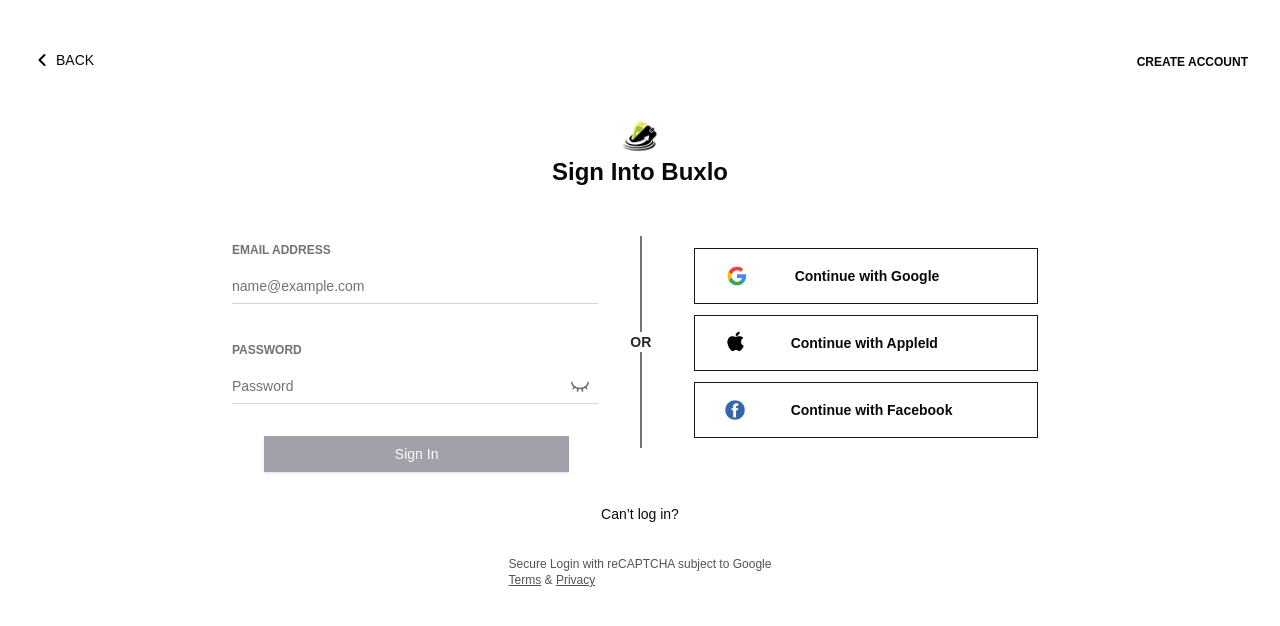
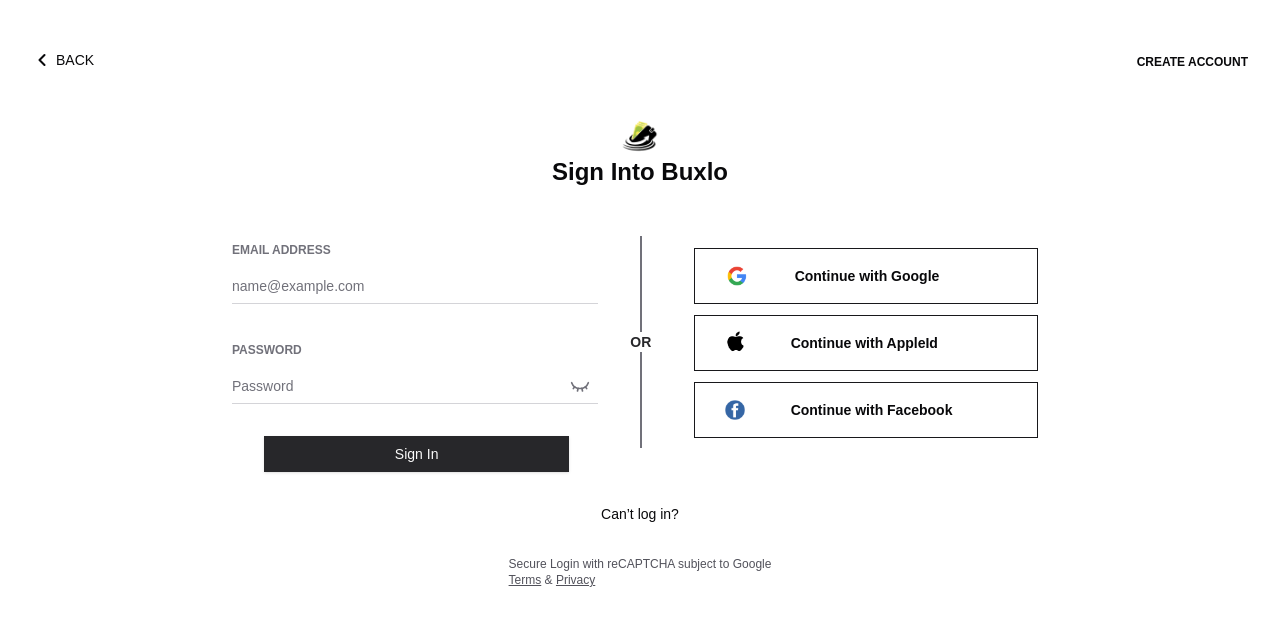
Before and after one commit to akhiln2003/Buxlo-Client, a React (Vite) app: page /signin in a window 1280 px wide. Shown: the top 626 px of the page. Built offline with nearby package versions, Linux system fonts and the light colour scheme; no server answers.

Commit message:
feat(ui): add loading animation to buttons in auth components
- Added loading animation to the submit button in .
- Enhanced button UI with loading state in .
- Implemented loading animation for action buttons in .

```diff
--- a/src/features/auth/user/components/SignInForm.tsx
+++ b/src/features/auth/user/components/SignInForm.tsx
@@ -16,13 +16,14 @@
 import { signInFormSchema } from "../zodeSchema/authSchema";
 import { useSignInMutation } from "@/services/apis/UserApis";
 import { IaxiosResponse } from "../@types/IaxiosResponse";
+import { Loader } from "lucide-react";
 
 
 export function SigninForm() {
   const [passwordVisibility, setPasswordVisibility] = useState<boolean>(false);
   const [isFormFilled, setIsFormFilled] = useState<boolean>(false);
 
-  const [ signIn ] = useSignInMutation();
+  const [ signIn , {isLoading} ] = useSignInMutation();
 
   // Zod Schema
   const form = useForm<z.infer<typeof signInFormSchema>>({
@@ -99,13 +100,15 @@
 
         {/* Submit Button */}
         <Button
-          type={isFormFilled ? "submit" : "button"}
-          className={`font-cabinet w-5/6 rounded-none mx-[2rem] transition-all duration-200 disabled:opacity-50 disabled:cursor-not-allowed ${!isFormFilled
+          type={isFormFilled  && !isLoading ? "submit" : "button"}
+          className={`font-cabinet w-5/6 rounded-none mx-[2rem] transition-all duration-200 disabled:opacity-50 disabled:cursor-not-allowed ${!isFormFilled && isLoading
               ? "cursor-not-allowed bg-zinc-400 hover:bg-zinc-400 dark:bg-zinc-800 dark:text-zinc-100 dark:hover:bg-zinc-800"
-              : "cursor-default bg-zinc-400 hover:bg-zinc-400 dark:bg-zinc-950 dark:text-zinc-100 dark:hover:bg-black"
+              : "cursor-default bg-zinc-800 hover:bg-zinc-900 dark:bg-zinc-950 dark:text-zinc-100 dark:hover:bg-black"
             }`}
         >
-          Sign In
+
+          { isLoading ? "Loading " : "Sign In"}
+          { isLoading && <Loader className="animate-spin"/> }
         </Button>
       </form>
     </Form>
--- a/src/features/auth/user/components/SignUpForm.tsx
+++ b/src/features/auth/user/components/SignUpForm.tsx
@@ -19,6 +19,7 @@
 import { errorTost } from "@/components/ui/tosastMessage";
 import { signUpFormSchema } from "../zodeSchema/authSchema";
 import { IaxiosResponse } from "../@types/IaxiosResponse";
+import { Loader } from "lucide-react";
 
 
 
@@ -29,7 +30,7 @@
   const [passwordVisibility, setPasswordVisibility] = useState<boolean>(false);
   const [isFormFilled, setIsFormFilled] = useState<boolean>(false);
 
-  const [signUp] = useSignUpMutation();
+  const [signUp,{ isLoading }] = useSignUpMutation();
 
   const navigate = useNavigate();
 
@@ -167,13 +168,14 @@
         {/* Submit Button */}
         <Button
           //  onClick={}
-          type={isFormFilled ? "submit" : "button"}
+          type={isFormFilled && !isLoading ? "submit" : "button"}
           className={`font-cabinet w-5/6 rounded-none mx-[2rem] transition-all duration-200 disabled:opacity-50 disabled:cursor-not-allowed ${!isFormFilled
             ? "cursor-not-allowed bg-zinc-400 hover:bg-zinc-400 dark:bg-zinc-800 dark:text-zinc-200 dark:hover:bg-zinc-800"
-            : "cursor-default bg-zinc-400 hover:bg-zinc-400 dark:bg-zinc-950 dark:text-zinc-200 dark:hover:bg-black"
+            : "cursor-default bg-zinc-900 hover:bg-zinc-950 dark:bg-zinc-950 dark:text-zinc-200 dark:hover:bg-black"
             }`}
         >
-          Sign In
+          { isLoading ? "Loading " : "Sign Up"}
+          { isLoading && <Loader className="animate-spin"/> }
         </Button>
 
       </form>
--- a/src/features/auth/user/pages/Otp.tsx
+++ b/src/features/auth/user/pages/Otp.tsx
@@ -1,6 +1,6 @@
 import { UserUrls } from "@/@types/urlEnums/UserUrls";
 import { Button } from "@/components/ui/button";
-import { ArrowLeft, ChevronLeft } from "lucide-react";
+import { ArrowLeft, ChevronLeft, Loader } from "lucide-react";
 import { Link, useLocation, useNavigate } from "react-router-dom";
 import {
     Form,
@@ -31,12 +31,12 @@
 
     const [minutes, setMinutes] = useState(1);
     const [seconds, setSeconds] = useState(59);
-    const [ resendTimer , setresendTimer ] = useState<boolean>(true)
+    const [resendTimer, setresendTimer] = useState<boolean>(true)
     const dispatch = useDispatch();
     const navigate = useNavigate()
     const location = useLocation();
     const { email, name } = location.state;
-    const [ verifyOtp ]    = useVerifyMutation()
+    const [verifyOtp, { isLoading }] = useVerifyMutation()
 
     const form = useForm<z.infer<typeof otpFormSchema>>({
         resolver: zodResolver(otpFormSchema),
@@ -51,8 +51,8 @@
 
     const onSubmit = async (data: z.infer<typeof otpFormSchema>) => {
         const otp = data.otpOne + data.otpTwo + data.otpThree + data.otpFour;
-        const response: IaxiosResponse = await verifyOtp({otp , email} );
-        if( response.data ){
+        const response: IaxiosResponse = await verifyOtp({ otp, email });
+        if (response.data) {
             const val: Iuser = {
                 name: response.data.userVerified.name,
                 email: response.data.userVerified.email,
@@ -62,8 +62,8 @@
             dispatch(addUser(val))
 
             navigate(UserUrls.home)
-        }else{
-            errorTost("Incorrect OTP "  , response.error.data.message)
+        } else {
+            errorTost("Incorrect OTP ", response.error.data.message)
         }
     };
 
@@ -93,14 +93,14 @@
 
 
 
-    const handilResendOtp = ()=>{
+    const handilResendOtp = () => {
         setresendTimer(false)
         toast({
-            title:"Resented Otp to your email",
-            description:"check you email for the new otp and verify it",
+            title: "Resented Otp to your email",
+            description: "check you email for the new otp and verify it",
             className: "text-green-700 border bg-gray-200 mb-6",
         })
-        setTimeout(()=> setresendTimer(true),100000)
+        setTimeout(() => setresendTimer(true), 100000)
 
     }
     return (
@@ -173,21 +173,23 @@
                                 <p className="text-zinc-600 dark:text-zinc-400 font-cabinet text-xs font-medium">
                                     Did't receved code ?  <span
 
-                                        className={`font-cabinet font-semibold text-xs relative group ${ resendTimer ? 'text-black dark:text-zinc-300 cursor-pointer' : 'text-zinc-300  dark:text-zinc-900 cursor-not-allowed '} `}
+                                        className={`font-cabinet font-semibold text-xs relative group ${resendTimer ? 'text-black dark:text-zinc-300 cursor-pointer' : 'text-zinc-300  dark:text-zinc-900 cursor-not-allowed '} `}
                                         onClick={() => resendTimer && handilResendOtp()} >
                                         Resend
-                                        <span className={`absolute bottom-0 left-0 w-0 h-[2px] ${ resendTimer && 'bg-black dark:bg-zinc-500'} transition-all duration-300 group-hover:w-full`}></span>
+                                        <span className={`absolute bottom-0 left-0 w-0 h-[2px] ${resendTimer && 'bg-black dark:bg-zinc-500'} transition-all duration-300 group-hover:w-full`}></span>
                                     </span>
                                 </p>
 
                                 {/* Submit Button */}
                                 <Button
-                                    type={form.formState.isValid ? "submit" : "button"}
-                                    className={`font-cabinet w-full rounded-none transition-all duration-200 ${!form.formState.isValid   ?  "cursor-not-allowed bg-zinc-400 hover:bg-zinc-400 dark:bg-zinc-800 dark:text-zinc-200 dark:hover:bg-zinc-800"
+                                    type={form.formState.isValid && !isLoading ? "submit" : "button"}
+                                    className={`font-cabinet w-full rounded-none transition-all duration-200 ${!form.formState.isValid ? "cursor-not-allowed bg-zinc-400 hover:bg-zinc-400 dark:bg-zinc-800 dark:text-zinc-200 dark:hover:bg-zinc-800"
                                         : "cursor-default bg-zinc-400 hover:bg-zinc-400 dark:bg-zinc-950 dark:text-zinc-200 dark:hover:bg-black"
-                                        }` }
+                                        }`}
                                 >
-                                    Verify
+
+                                    {isLoading ? "Verifying " : "Verify"}
+                                    {isLoading && <Loader className="animate-spin" />}
                                 </Button>
                             </form>
                         </Form>
```
